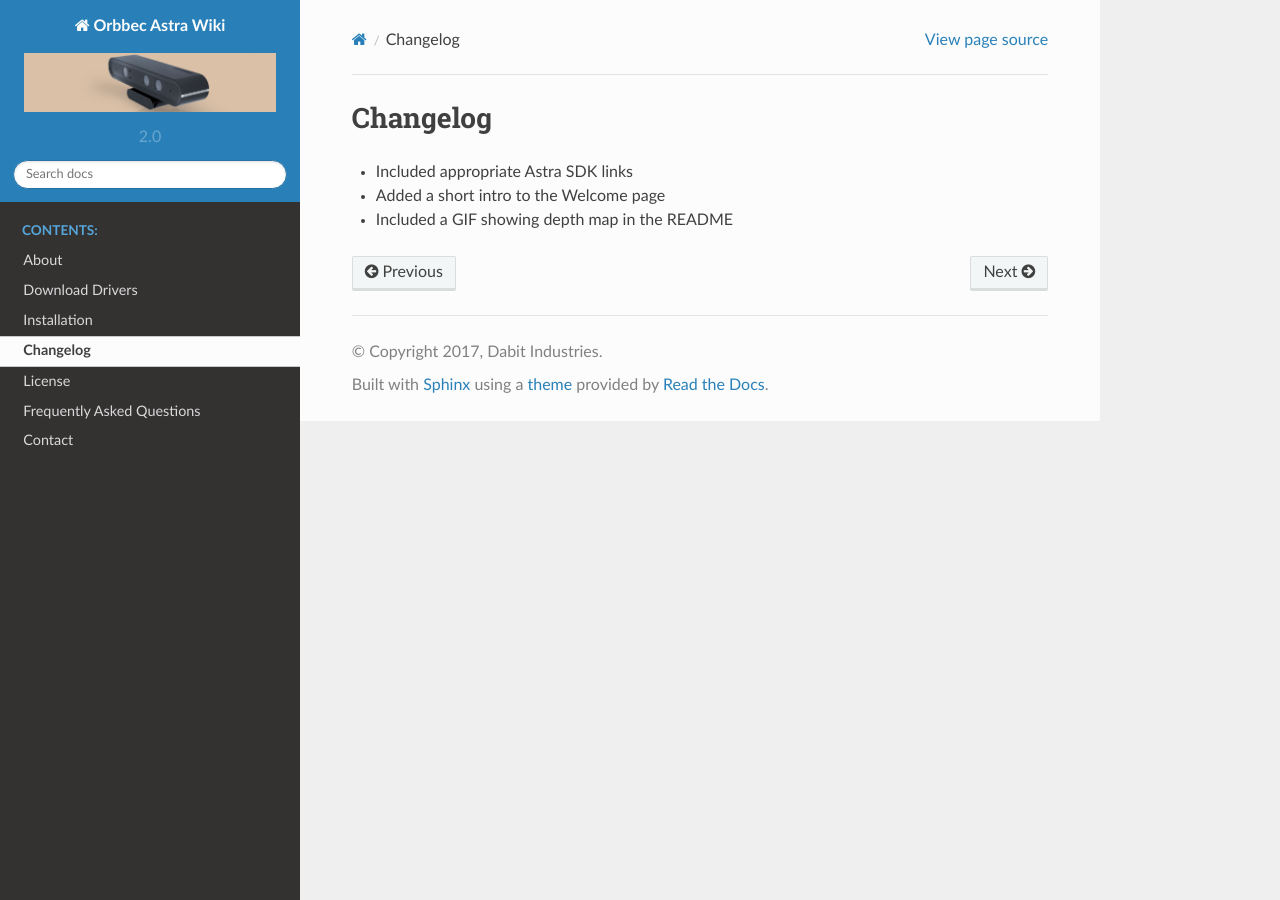
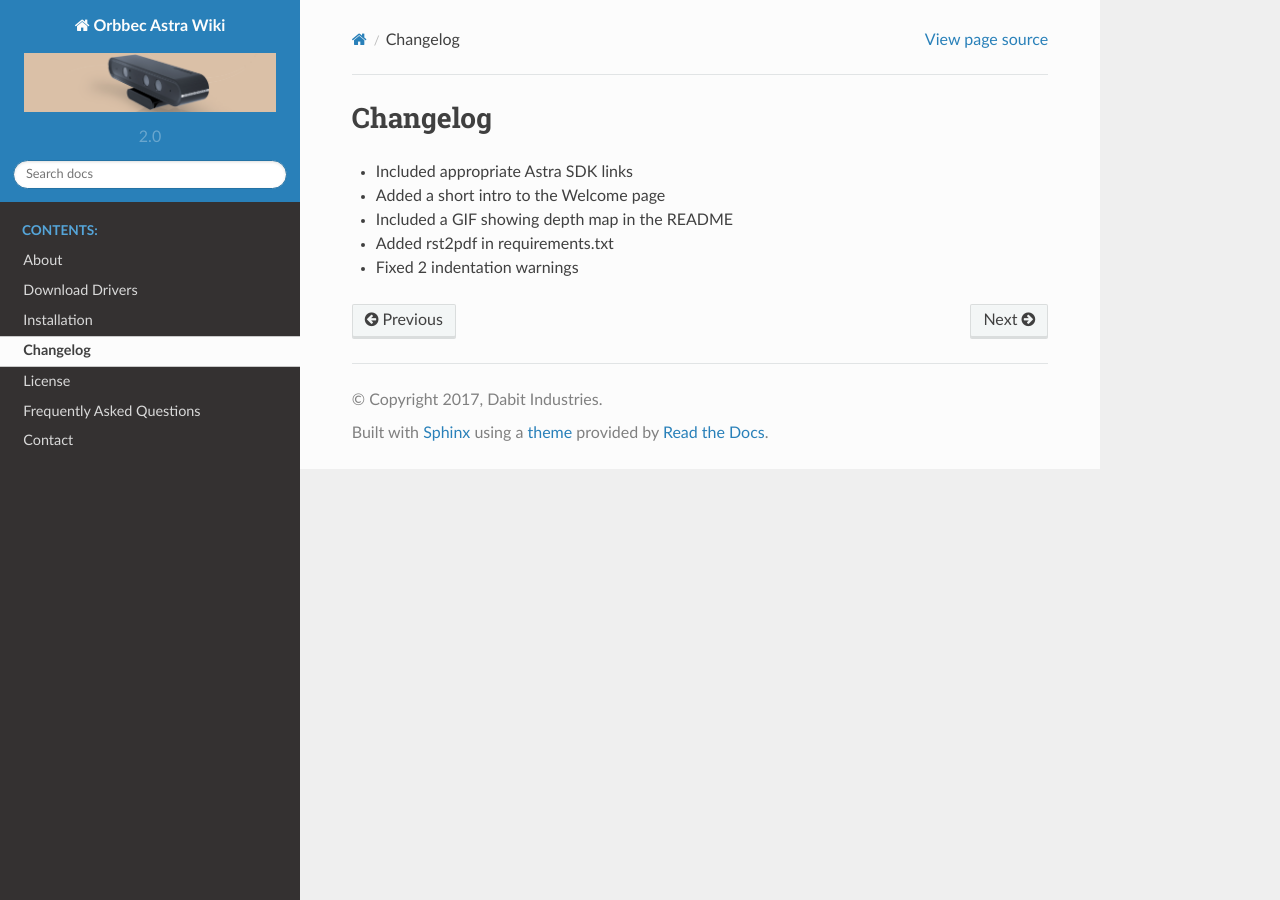
Before and after one commit to MyNameIsCosmo/astra-wiki, a Sphinx documentation site: the page built from docs/source/changelog.rst, in a window 1280 px wide. Built offline with Sphinx 7.4.7 and the Read the Docs theme 2.0.0, drawn with Linux system fonts in a browser that asks for light colours.

Commit message:
fixed rst2pdf warnings and edited requirements txt

```diff
--- a/docs/requirements.txt
+++ b/docs/requirements.txt
@@ -1 +1,2 @@
 Sphinx>=1.6.0
+rst2pdf
--- a/docs/source/changelog.rst
+++ b/docs/source/changelog.rst
@@ -5,3 +5,5 @@ Changelog
 - Included appropriate Astra SDK links
 - Added a short intro to the Welcome page
 - Included a GIF showing depth map in the README
+- Added rst2pdf in requirements.txt
+- Fixed 2 indentation warnings
--- a/docs/source/installation.rst
+++ b/docs/source/installation.rst
@@ -130,12 +130,14 @@ Example 2: ClosestPointViewer
 ~~~~~~~~~~~~~~~~~~~~~~~~~~~~~
 
 - Build sample
+
 ::
 
     $ cd Samples/ClosestPointViewer
     $ make
 
 - Run the sample
+
 ::
 
     $ cd Bin/x64-Release
@@ -157,7 +159,7 @@ Example 3: Depth Stream using Python and OpenCV
 ~~~~~~~~~~~~~~~~~~~~~~~~~~~~~~~~~~~~~~~~~~~~~~~
 You can view depth data in Python from the Orbbec Astra using the OpenNI, OpenCV, and Numpy libraries.
 OpenNI is used to communicate with the camera.
-Numpy is used to manipulate the data to be displayed in a 2d window
+Numpy is used to manipulate the data to be displayed in a 2D window
 OpenCV is used to display the manipulated depth data.
 
 To start, you should source the Orbbec build environment from earlier:
@@ -233,6 +235,6 @@ Now create a new Python file and put the following code in it:
 		openni2.unload()
 		cv2.destroyAllWindows()
 
-- Run the example code and click + drag on the screen to make a "selection" box. The 2d image coordinates of the selected box are printed to the terminal.
+- Run the example code and click + drag on the screen to make a "selection" box. The 2D image coordinates of the selected box are printed to the terminal.
 
 .. image:: _static/examples_opencv.jpg
```
